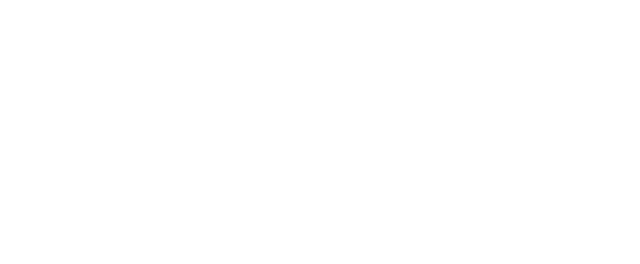
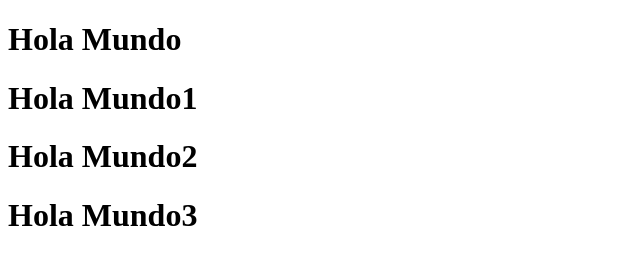
Before and after one commit to johnnyortuno/gitCurso, a plain HTML site: page index.html in a window 1280 px wide. Shown: the whole page, without its empty margins (0-640 px from the left). Drawn offline with Linux system fonts and the light colour scheme.

Commit message:
NuevaModificacion

```diff
--- a/app.js
+++ b/app.js
@@ -1 +1,3 @@
-console.log("hello world");
+console.log("hola mundo");
+console.log("hello world2");
+console.log("hello world3");
--- a/index.html
+++ b/index.html
@@ -7,6 +7,10 @@
 
 </head>
 <body>
+<h1>Hola Mundo</h1>
+<h1>Hola Mundo1</h1>
+<h1>Hola Mundo2</h1>
+<h1>Hola Mundo3</h1>
 
 </body>
 </html>
```
